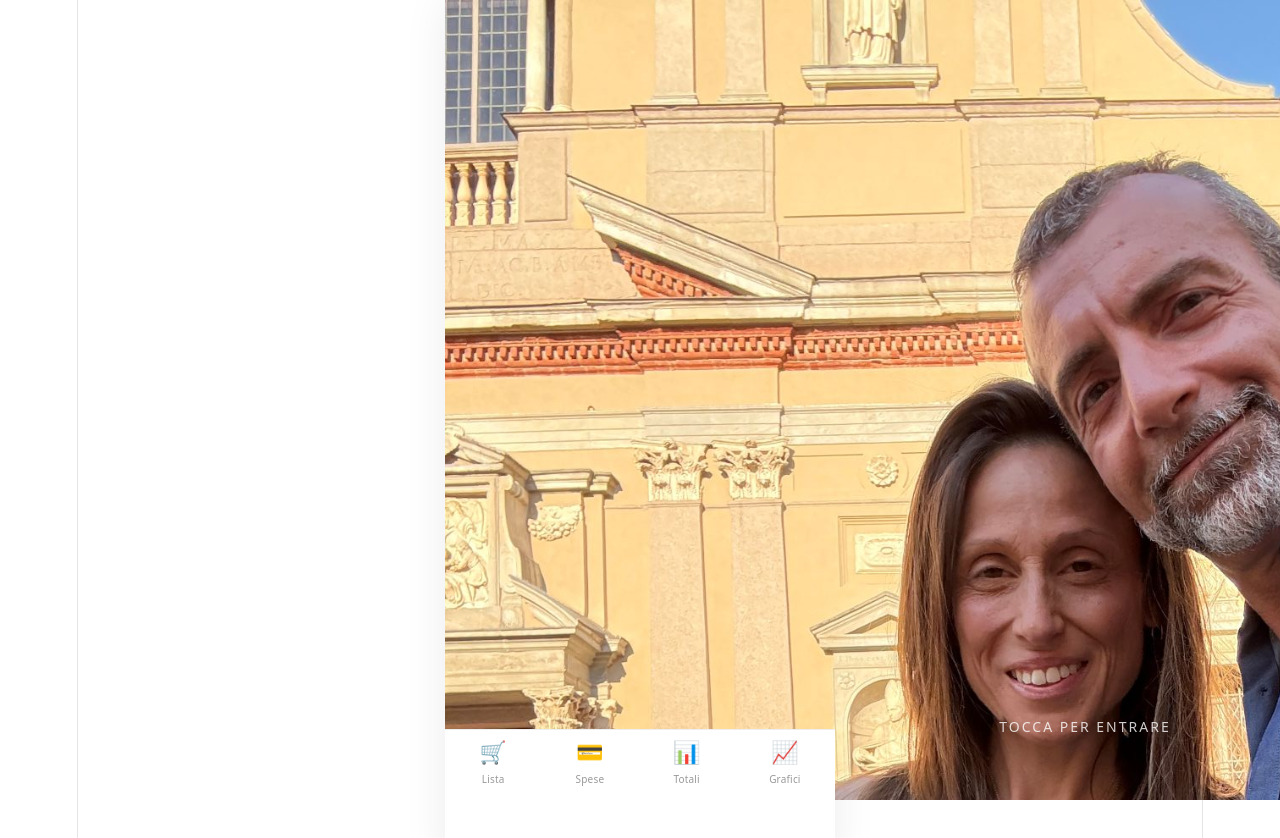
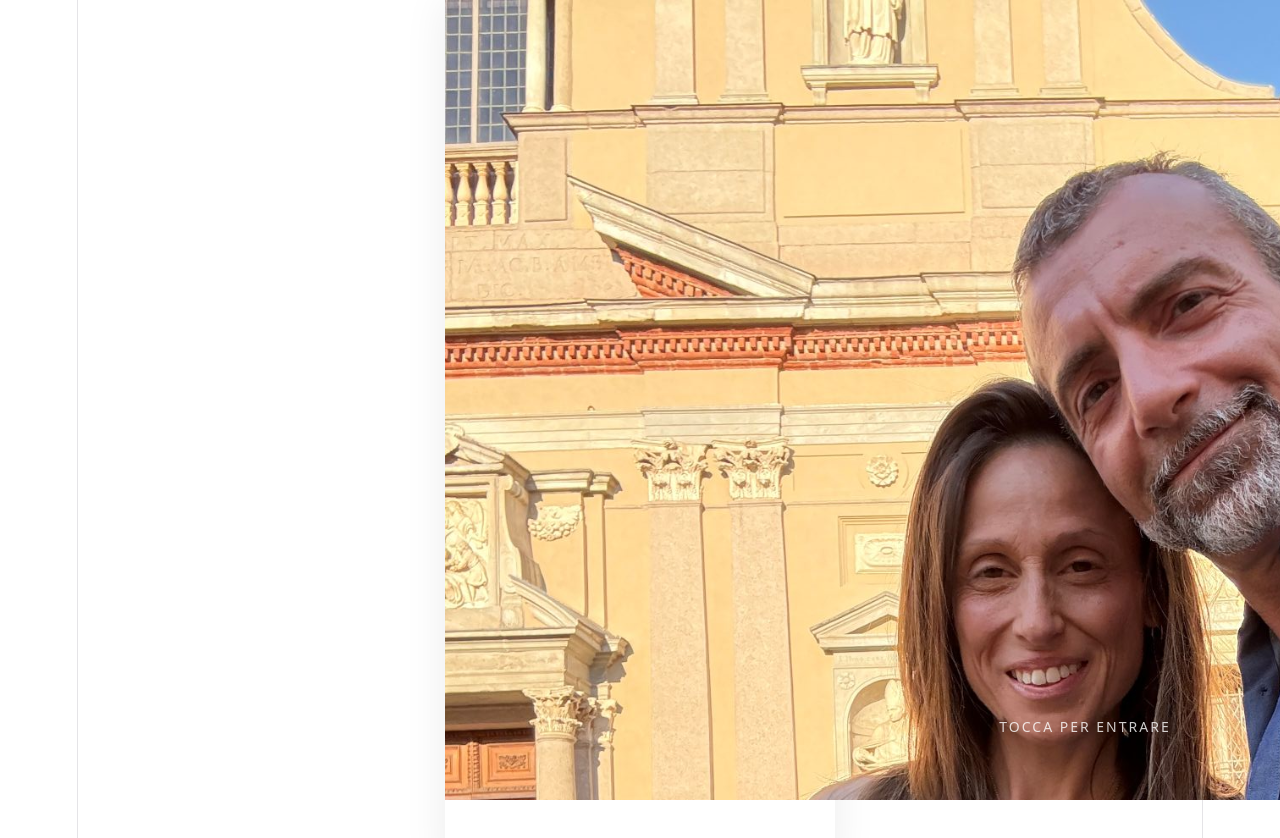
Before and after one commit to brnfpp79/robe-di-casa, a React (Vite) app: page / in a window 1280 px wide. Shown: the top 838 px of the page. Built offline with nearby package versions, Linux system fonts and the light colour scheme.

Commit message:
tolto menu in homepage

```diff
--- a/src/App.jsx
+++ b/src/App.jsx
@@ -1,14 +1,16 @@
+import { BrowserRouter, Routes, Route, NavLink, useLocation } from "react-router-dom"
 import Home from "./pages/Home"
-import { BrowserRouter, Routes, Route, NavLink } from "react-router-dom"
 import Lista from "./pages/Lista"
 import Spese from "./pages/Spese"
 import Riepilogo from "./pages/Riepilogo"
 import Grafici from "./pages/Grafici"
 
-function App() {
+function Layout() {
+  const location = useLocation()
+  const isHome = location.pathname === "/"
+
   return (
-    <BrowserRouter>
-      <div style={{   maxWidth: 390,   margin: "0 auto",   paddingBottom: 70,  minHeight: "100vh",  boxShadow: "0 0 40px rgba(0,0,0,0.08)" }}>
+    <div style={{ maxWidth: 390, margin: "0 auto", paddingBottom: 70, minHeight: "100vh", boxShadow: "0 0 40px rgba(0,0,0,0.08)" }}>
       <Routes>
         <Route path="/" element={<Home />} />
         <Route path="/lista" element={<Lista />} />
@@ -16,11 +18,16 @@ function App() {
         <Route path="/riepilogo" element={<Riepilogo />} />
         <Route path="/grafici" element={<Grafici />} />
       </Routes>
-      </div>
 
-      <nav style={{ position: "fixed", bottom: 0, left: "50%",   transform: "translateX(-50%)",
-        width: "100%", maxWidth: 390, background: "white", borderTop: "1px solid #eee",
-        display: "flex", justifyContent: "space-around", padding: "8px 0", zIndex: 100 }}>
+      {!isHome && (
+        <nav style={{
+          position: "fixed", bottom: 0, left: "50%",
+          transform: "translateX(-50%)",
+          width: "100%", maxWidth: 390,
+          background: "white", borderTop: "1px solid #eee",
+          display: "flex", justifyContent: "space-around",
+          padding: "8px 0", zIndex: 100
+        }}>
           {[
             { to: "/lista", label: "Lista", icon: "🛒" },
             { to: "/spese", label: "Spese", icon: "💳" },
@@ -38,6 +45,15 @@ function App() {
             </NavLink>
           ))}
         </nav>
+      )}
+    </div>
+  )
+}
+
+function App() {
+  return (
+    <BrowserRouter>
+      <Layout />
     </BrowserRouter>
   )
 }
```
Lines whose indentation alone changed are shown as unchanged.
